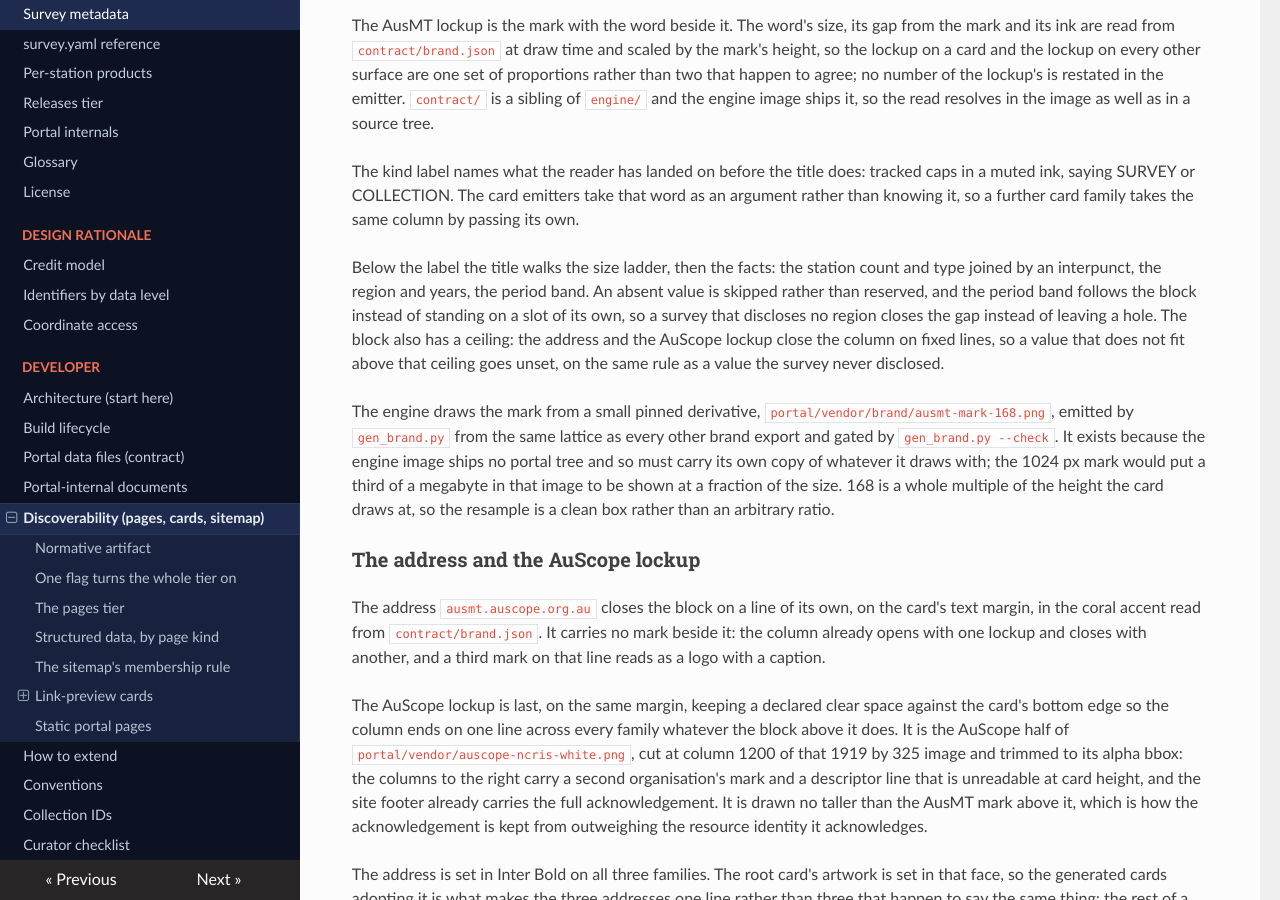
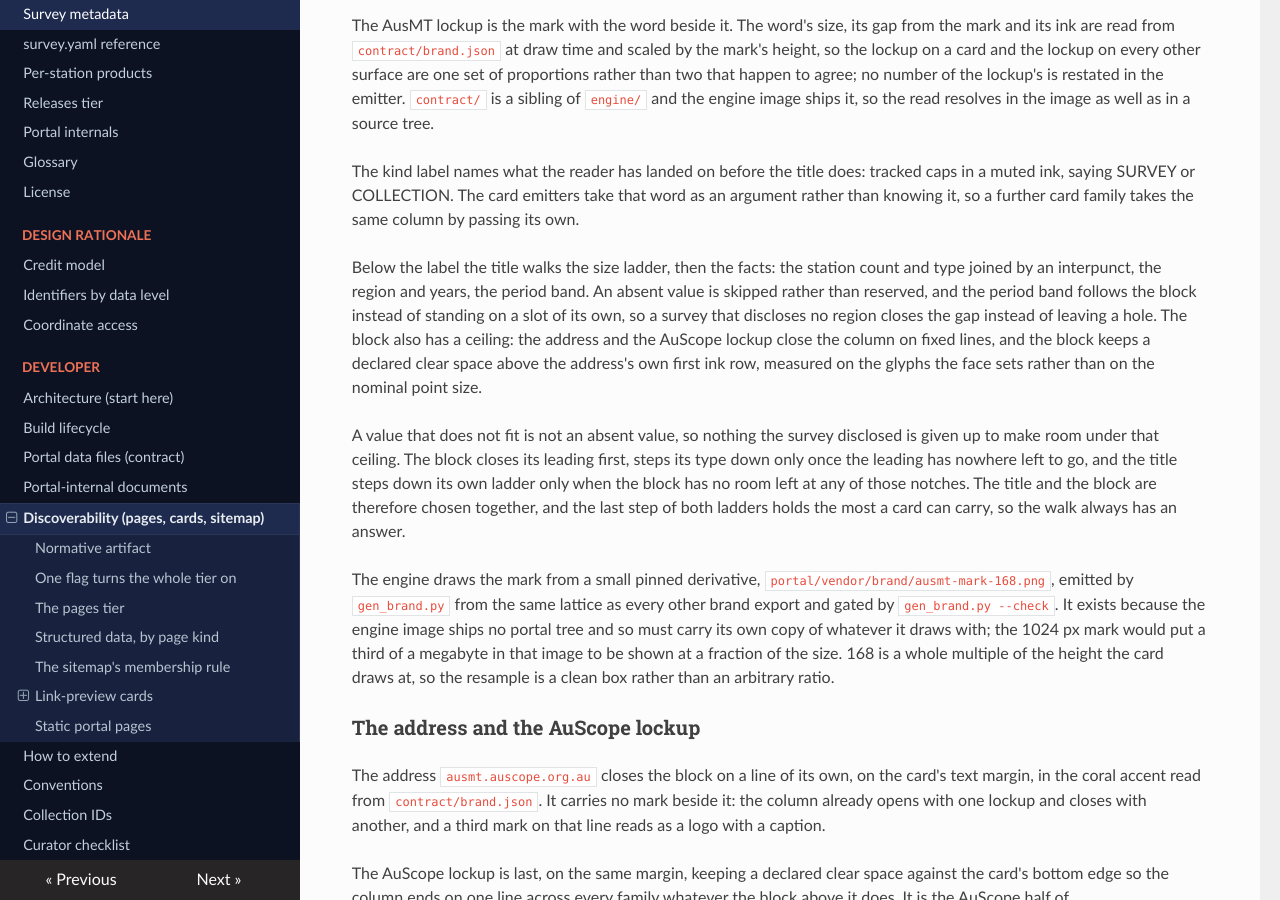
Before and after one commit to bvkay/ausmt, an MkDocs documentation site: the page built from docs/docs/developer/discoverability.md, in a window 1280 px wide and 900 px high, scrolled down 4074 px. Built offline with MkDocs 1.6.1, drawn with Linux system fonts in a browser that asks for light colours; nearby versions of some CDN libraries.

Commit message:
docs: the card column gives up leading, not a value the survey disclosed
The discoverability page still described the block's ceiling as a rule that leaves an unset value
where a disclosed one does not fit, which the emitter no longer does. It now states what the column
actually does: a declared clear space above the address's own first ink row, measured on the glyphs
the face sets, and a fit walk that closes leading, then type, then the title's own ladder, so
nothing the survey disclosed is given up to make room. Contract
AusMT_2026/LANE-CONTRACT-OG-CARDS.md, D2.

Gate: mkdocs build --strict from docs/, exit 0.

Engine tier, Opus.

```diff
--- a/docs/docs/developer/discoverability.md
+++ b/docs/docs/developer/discoverability.md
@@ -186,8 +186,15 @@ Below the label the title walks the size ladder, then the facts: the station cou
 by an interpunct, the region and years, the period band. An absent value is skipped rather than
 reserved, and the period band follows the block instead of standing on a slot of its own, so a
 survey that discloses no region closes the gap instead of leaving a hole. The block also has a
-ceiling: the address and the AuScope lockup close the column on fixed lines, so a value that does not
-fit above that ceiling goes unset, on the same rule as a value the survey never disclosed.
+ceiling: the address and the AuScope lockup close the column on fixed lines, and the block keeps a
+declared clear space above the address's own first ink row, measured on the glyphs the face sets
+rather than on the nominal point size.
+
+A value that does not fit is not an absent value, so nothing the survey disclosed is given up to
+make room under that ceiling. The block closes its leading first, steps its type down only once the
+leading has nowhere left to go, and the title steps down its own ladder only when the block has no
+room left at any of those notches. The title and the block are therefore chosen together, and the
+last step of both ladders holds the most a card can carry, so the walk always has an answer.
 
 The engine draws the mark from a small pinned derivative,
 `portal/vendor/brand/ausmt-mark-168.png`, emitted by `gen_brand.py` from the same lattice as every
```
